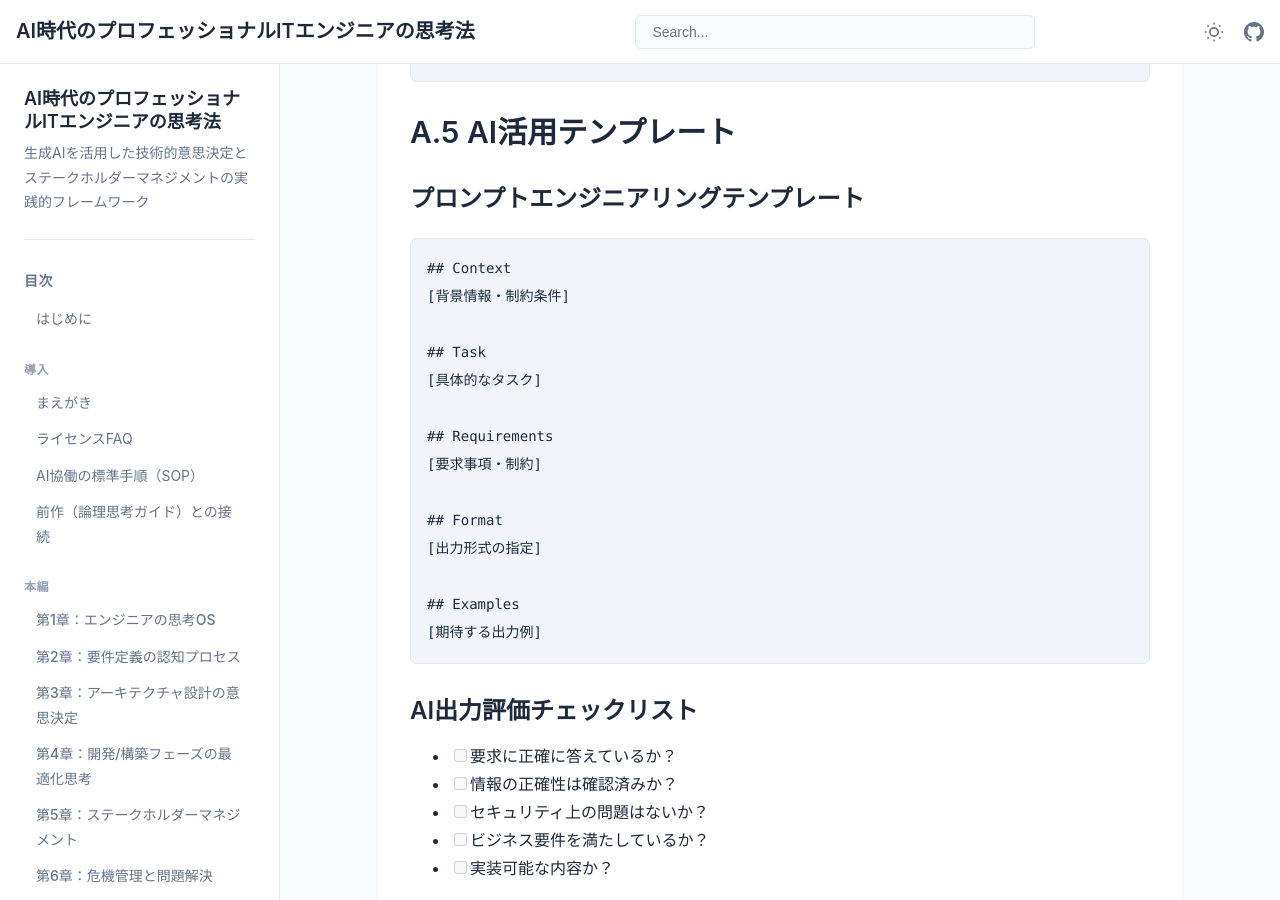
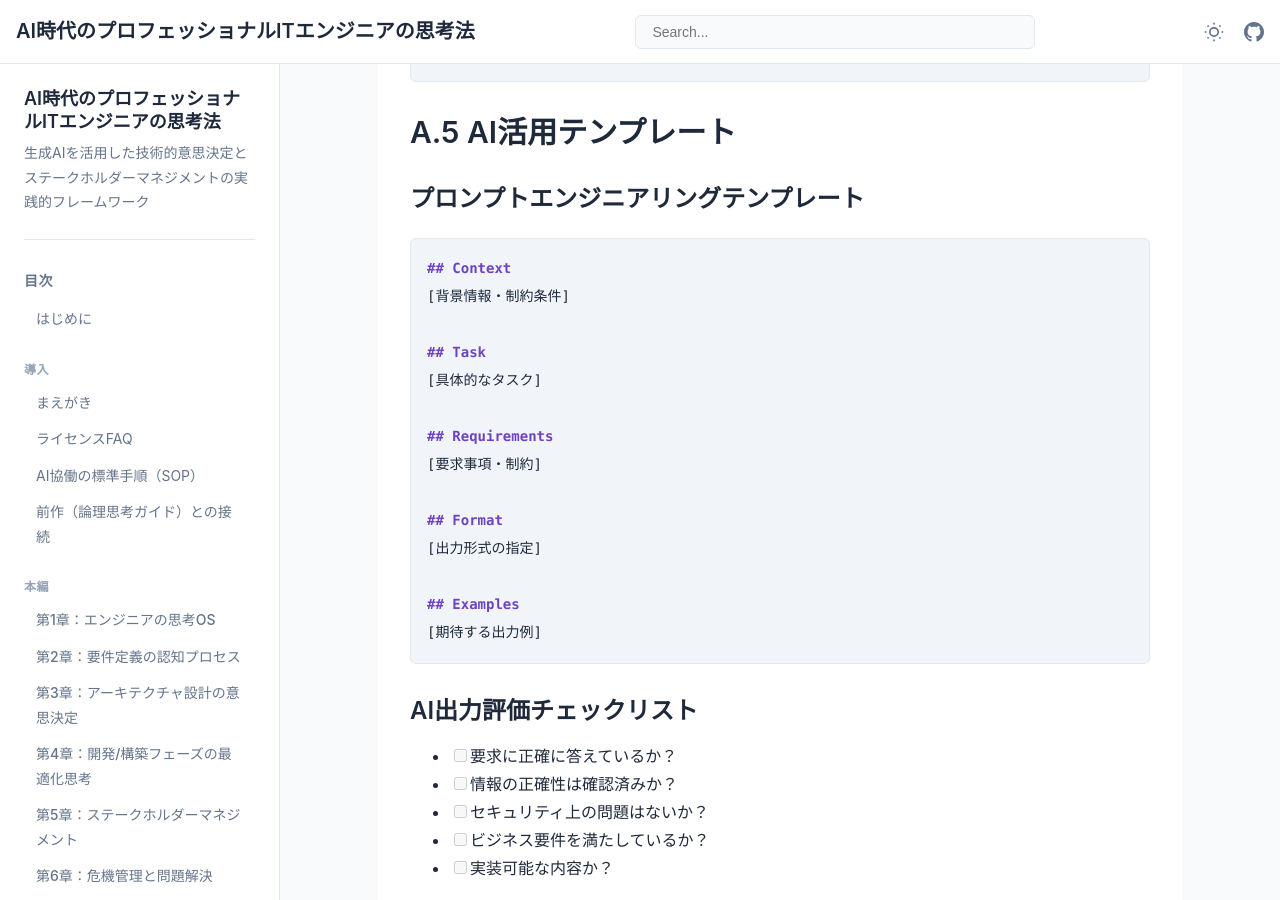
Before and after one commit to itdojp/ai-era-engineers-mind-book, a Jekyll site: the page built from docs/appendices/templates.md, in a window 1280 px wide and 900 px high, scrolled down 6293 px. Built offline with Jekyll 4.4.1, drawn with Linux system fonts in a browser that asks for light colours.

Commit message:
docs: add fence languages in appendix templates and case studies (#112)

````diff
--- a/docs/appendices/templates.md
+++ b/docs/appendices/templates.md
@@ -14,7 +14,7 @@
 
 ### ステークホルダー分析マトリクス
 
-```
+```text
 | ステークホルダー | 影響度 | 関心度 | 主要関心事 | 対応策 |
 |------------------|--------|--------|------------|--------|
 | 経営層           | 高     | 中     |            |        |
@@ -33,7 +33,7 @@
 
 ### 受入基準テンプレート
 
-```
+```text
 | 対象（機能/仕様） | 受入基準（Given/When/Then） | 優先度 | 備考 |
 |------------------|-----------------------------|--------|------|
 |                  |                             |        |      |
@@ -41,7 +41,7 @@
 
 ### 前提・未確定事項ログ（Assumption/Question Log）
 
-```
+```text
 | 項目 | 種別（前提/質問/決定） | 状態（未確認/確認済/却下） | 根拠 | 次アクション |
 |------|-------------------------|----------------------------|------|-------------|
 |      |                         |                            |      |             |
@@ -51,7 +51,7 @@
 
 ### 技術評価マトリクス
 
-```
+```text
 | 評価軸             | 重み | 技術A | 技術B | 技術C |
 |--------------------|------|-------|-------|-------|
 | パフォーマンス     | 0.25 |       |       |       |
@@ -64,7 +64,7 @@
 
 ### リスク評価テンプレート
 
-```
+```text
 | リスク項目 | 発生確率 | 影響度 | リスク値 | 対策 |
 |------------|----------|--------|----------|------|
 |            | 1-5      | 1-5    | 確率×影響 |      |
@@ -148,7 +148,7 @@
 
 ### 根本原因分析（5 Whys）
 
-```
+```text
 問題: _______________
 
 なぜ1: _______________
@@ -234,7 +234,7 @@
 
 ### プロンプトエンジニアリングテンプレート
 
-```
+```markdown
 ## Context
 [背景情報・制約条件]
 
````
Also changed, not shown: docs/appendices/case-studies.md (+2 -2 lines).
